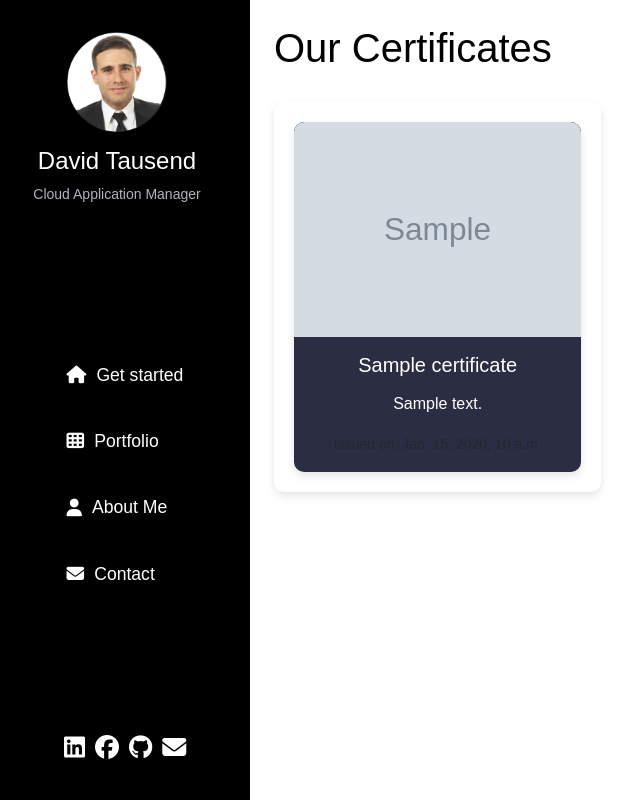
After one commit to DavidTausend/consulting, a Django app: template consult/accounts/templates/accounts/certificate_list.html in a window 1280 px wide. The commit adds this page. Shown: the whole page, without its empty margins (0-640 px from the left). Run offline with Django 3.2, Linux system fonts and the light colour scheme; the template is opened without the code that fills it: most values are stand-ins (such as "Sample title", 1, 10 or a date in 2020); grey boxes marked "Sample" are stand-in pictures.

Commit message:
add certificate structure section

```diff
--- /dev/null
+++ b/consult/accounts/templates/accounts/certificate_list.html
@@ -0,0 +1,24 @@
+{% extends "base_generic.html" %}
+{% load static %}
+
+{% block title %}Our Certificates{% endblock %}
+
+{% block content %}
+<h1>Our Certificates</h1>
+<div class="certificate-gallery container">
+    <div class="row">
+        {% for certificate in certificates %}
+        <div class="col-md-4 certificate-item mb-4">
+            <div class="card">
+                <img src="{% static certificate.image %}" alt="{{ certificate.title }}" class="card-img-top img-fluid">
+                <div class="card-body">
+                    <h5 class="card-title">{{ certificate.title }}</h5>
+                    <p class="card-text">{{ certificate.description }}</p>
+                    <p class="card-text"><small class="text-muted">Issued on: {{ certificate.date_of_issuance }}</small></p>
+                </div>
+            </div>
+        </div>
+        {% endfor %}
+    </div>
+</div>
+{% endblock %}
--- a/consult/accounts/urls.py
+++ b/consult/accounts/urls.py
@@ -28,5 +28,6 @@ urlpatterns = [
     path('admin_dashboard/', views.admin_dashboard, name='admin_dashboard'),
     path('update_booking_status/<int:booking_id>/', views.update_booking_status, name='update_booking_status'),
     path('portfolio/', views.portfolio_list, name='portfolio_list'),
+    path('certificates/', views.certificate_list, name='certificate_list'),
     path('', views.home, name='home'),
 ]
--- a/consult/accounts/views.py
+++ b/consult/accounts/views.py
@@ -168,3 +168,7 @@ def view_reviews(request, consultant_id):
 def portfolio_list(request):
     portfolios = Portfolio.objects.all()
     return render(request, 'accounts/portfolio_list.html', {'portfolios': portfolios})
+
+def certificate_list(request):
+    certificates = Certificate.objects.all()
+    return render(request, 'accounts/certificate_list.html', {'certificates': certificates})
--- a/consult/static/css/styles.css
+++ b/consult/static/css/styles.css
@@ -185,3 +185,38 @@ a:hover {
     font-size: 0.875rem;
     color: #adb5bd;
 }
+
+/* Certificates */
+.certificate-gallery {
+    margin-top: 20px;
+}
+
+.certificate-item {
+    text-align: center;
+}
+
+.card {
+    background-color: #2B2D42;
+    border: none;
+    border-radius: 10px;
+    box-shadow: 0 4px 8px rgba(0, 0, 0, 0.1);
+    overflow: hidden;
+}
+
+.card-img-top {
+    border-top-left-radius: 10px;
+    border-top-right-radius: 10px;
+}
+
+.card-body {
+    color: #fff;
+}
+
+.card-title {
+    font-size: 1.25rem;
+    margin-bottom: 15px;
+}
+
+.card-text {
+    font-size: 1rem;
+}
```
Also changed, not shown: consult/accounts/management/commands/create_certificates.py (added, +66 -0 lines), consult/accounts/models.py (+9 -0 lines), consult/accounts/migrations/0005_certificate.py (added), consult/static/images/certificates/aws_cloud_practitioner.webp (added), consult/static/images/certificates/aws_cloud_project_bootcamp.webp (added), consult/static/images/certificates/aws_developer_associate.webp (added), consult/static/images/certificates/aws_solutions_architect_associate.webp (added), consult/static/images/certificates/aws_sysops_administrator.webp (added), consult/static/images/certificates/code_challege.webp (added), consult/static/images/certificates/terraform_associate.webp (added), consult/static/images/certificates/terraform_bootcamp.webp (added).
